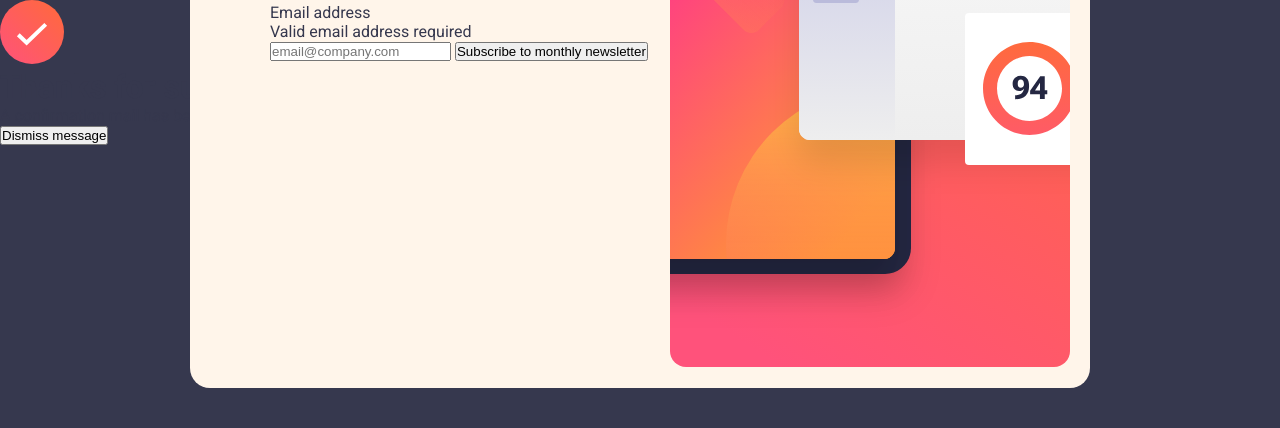
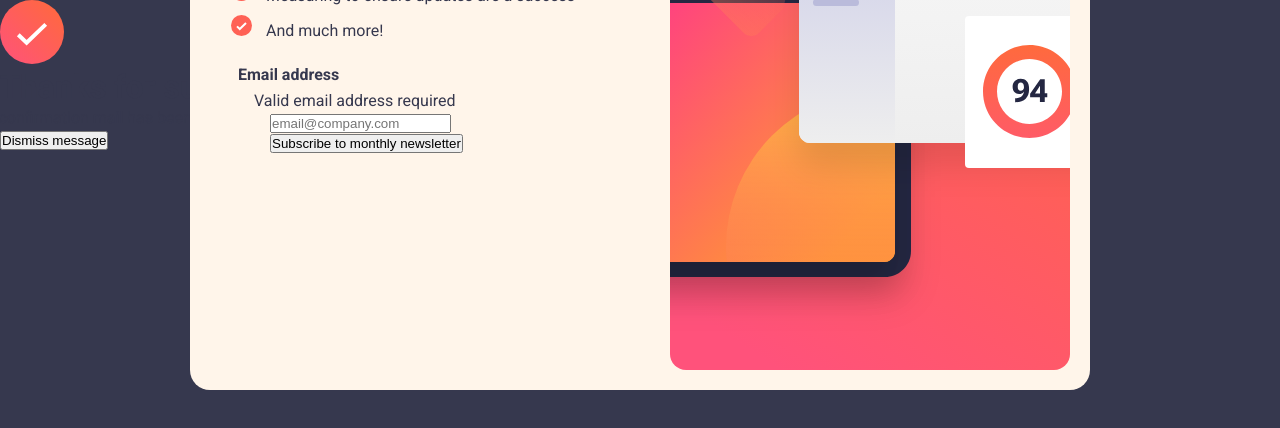
Before and after one commit to chimdike21/newsletter-frontend-mentor-proj, a plain HTML site: page index.html in a window 1280 px wide. Drawn offline with Linux system fonts and the light colour scheme.

Commit message:
modified styling

```diff
--- a/style.css
+++ b/style.css
@@ -56,3 +56,46 @@ body{
     margin:3rem 2rem 1rem 0;
     font-weight:700;
 }
+
+p{
+    font-size:16px;
+    color:var(--Charcoal-Grey);
+    margin-left: -16px;
+    line-height:24px;
+}
+
+.updates{
+    width:400px;
+    text-align:left;
+    margin-left:15px;
+}
+
+.icon{
+    margin-right:10px !important;
+}
+
+li{
+    margin-left:-39px;
+    list-style: none;
+    white-space: nowrap;
+    padding:5px;
+}
+
+.img{
+    margin-right:20px;
+    margin-left:20px;
+}
+
+#newsletter-form{
+    max-width:400px;
+    margin:0 auto;
+    padding:20px;
+}
+
+.form-label{
+    display:block;
+    right:2rem;
+    position:relative;
+    margin-bottom:5px;
+    font-weight:bold;
+}
```
